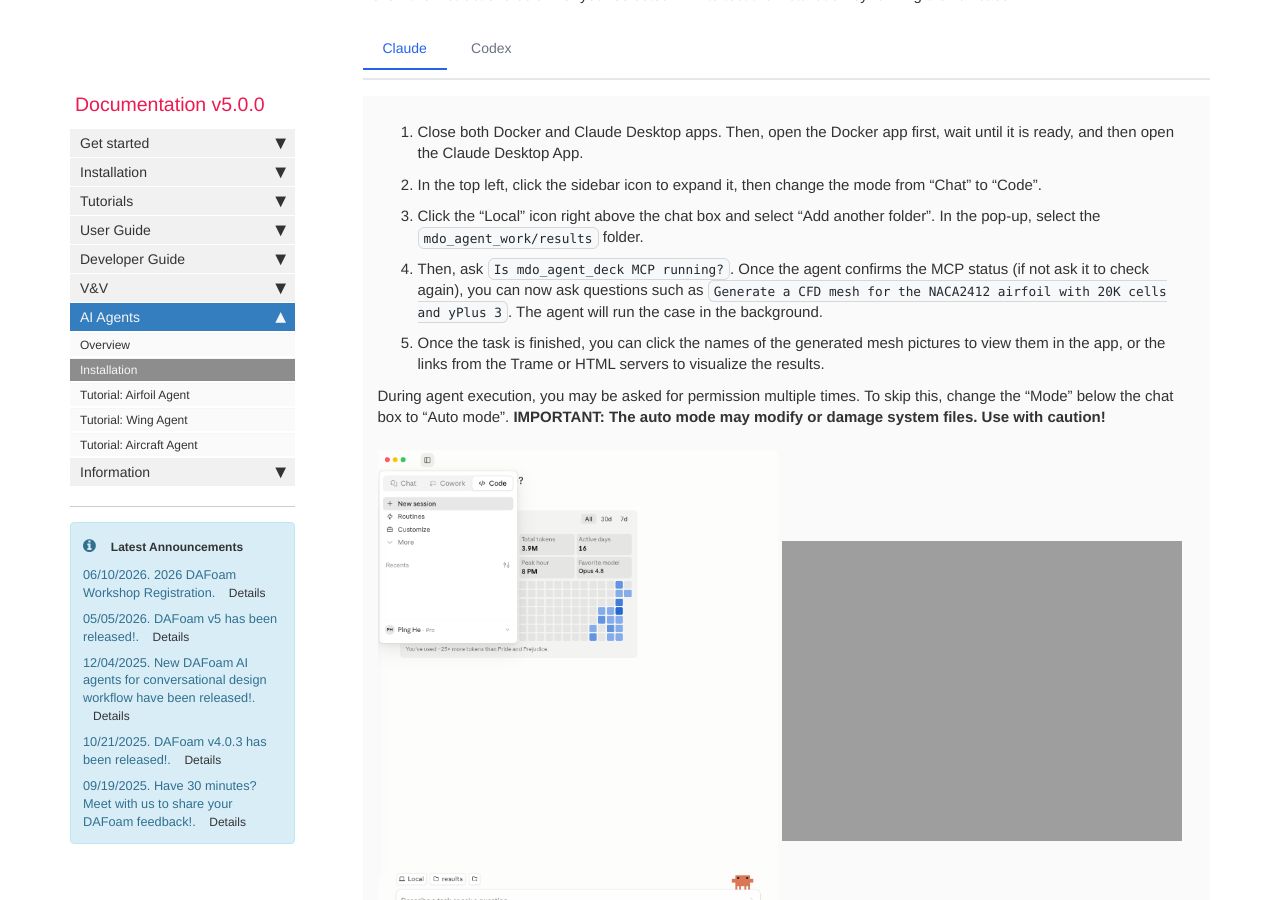
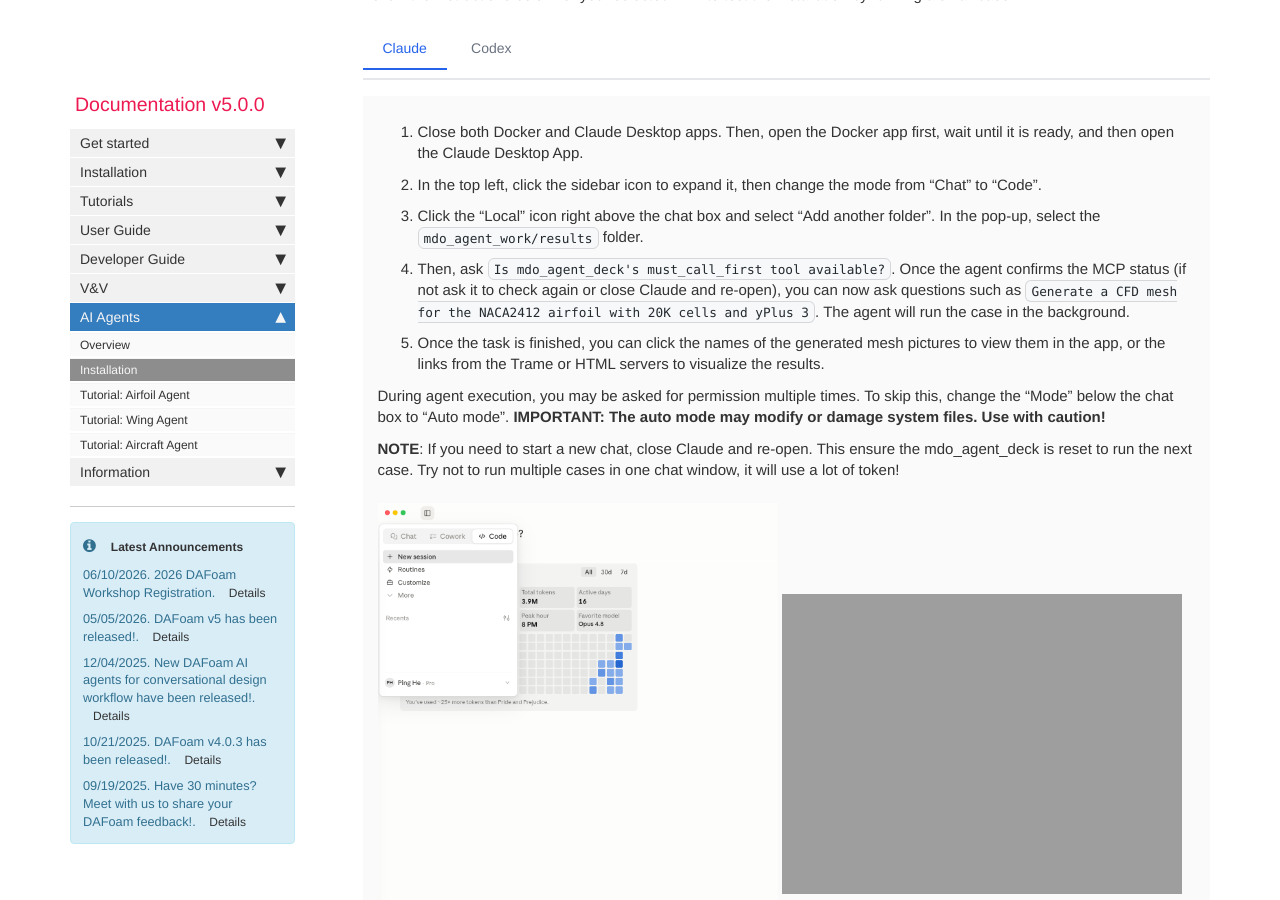
Before and after one commit to DAFoam/DAFoam.github.io, a Jekyll site: the page built from pages/mydoc/mydoc_ai_agent_installation.md, in a window 1280 px wide and 900 px high, scrolled down 1966 px. Built offline with Jekyll 4.4.1, drawn with Linux system fonts in a browser that asks for light colours; comment, search, counter and statistics services are not loaded.

Commit message:
content update

```diff
--- a/pages/mydoc/mydoc_ai_agent_installation.md
+++ b/pages/mydoc/mydoc_ai_agent_installation.md
@@ -67,11 +67,13 @@ Follow the instructions below for your selected LLM to test the installation by
 
 3. Click the "Local" icon right above the chat box and select "Add another folder". In the pop-up, select the `mdo_agent_work/results` folder.
 
-4. Then, ask `Is mdo_agent_deck MCP running?`. Once the agent confirms the MCP status (if not ask it to check again), you can now ask questions such as `Generate a CFD mesh for the NACA2412 airfoil with 20K cells and yPlus 3`. The agent will run the case in the background.
+4. Then, ask `Is mdo_agent_deck's must_call_first tool available?`. Once the agent confirms the MCP status (if not ask it to check again or close Claude and re-open), you can now ask questions such as `Generate a CFD mesh for the NACA2412 airfoil with 20K cells and yPlus 3`. The agent will run the case in the background.
 
 5. Once the task is finished, you can click the names of the generated mesh pictures to view them in the app, or the links from the Trame or HTML servers to visualize the results.
 
 During agent execution, you may be asked for permission multiple times. To skip this, change the "Mode" below the chat box to "Auto mode". **IMPORTANT: The auto mode may modify or damage system files. Use with caution!**
+
+**NOTE**: If you need to start a new chat, close Claude and re-open. This ensure the mdo_agent_deck is reset to run the next case. Try not to run multiple cases in one chat window, it will use a lot of token!
 
 <img src="{{ site.url }}{{ site.baseurl }}/images/tutorials/AI-installation-claude-app.png" style="width:400px !important;" />
 <img src="{{ site.url }}{{ site.baseurl }}/images/tutorials/AI-installation-claude-result.png" style="width:400px !important;" />
@@ -86,11 +88,13 @@ Fig. An example of the Claude Code interface
 
 2. Click "Choose project" and hover over "New project". Click "Use an existing folder". In the pop-up, select the `mdo_agent_work/results` folder.
 
-3.  Then, ask `Is mdo_agent_deck MCP running?`. Once the agent confirms the MCP status (if not ask it to check again), you can now ask questions such as `Generate a CFD mesh for the NACA2412 airfoil with 20K cells and yPlus 3`. The agent will run the case in the background.
+3.  Then, ask `Is mdo_agent_deck's must_call_first tool available?`. Once the agent confirms the MCP status (if not ask it to check again or close Codex and re-open), you can now ask questions such as `Generate a CFD mesh for the NACA2412 airfoil with 20K cells and yPlus 3`. The agent will run the case in the background.
 
 4. Once the task is finished, you can click the links from the Trame or HTML servers to visualize the mesh results.
 
 During agent execution, you may be asked for permission multiple times. To skip this, change the "Mode" below the chat box to "Approve for me". **IMPORTANT: The Approve for me mode may modify or damage system files. Use with caution!**
+
+**NOTE**: If you need to start a new chat, close Codex and re-open. This ensure the mdo_agent_deck is reset to run the next case. Try not to run multiple cases in one chat window, it will use a lot of token!
 
 <img src="{{ site.url }}{{ site.baseurl }}/images/tutorials/AI-installation-codex-app.png" style="width:700px !important;" />
 
```
